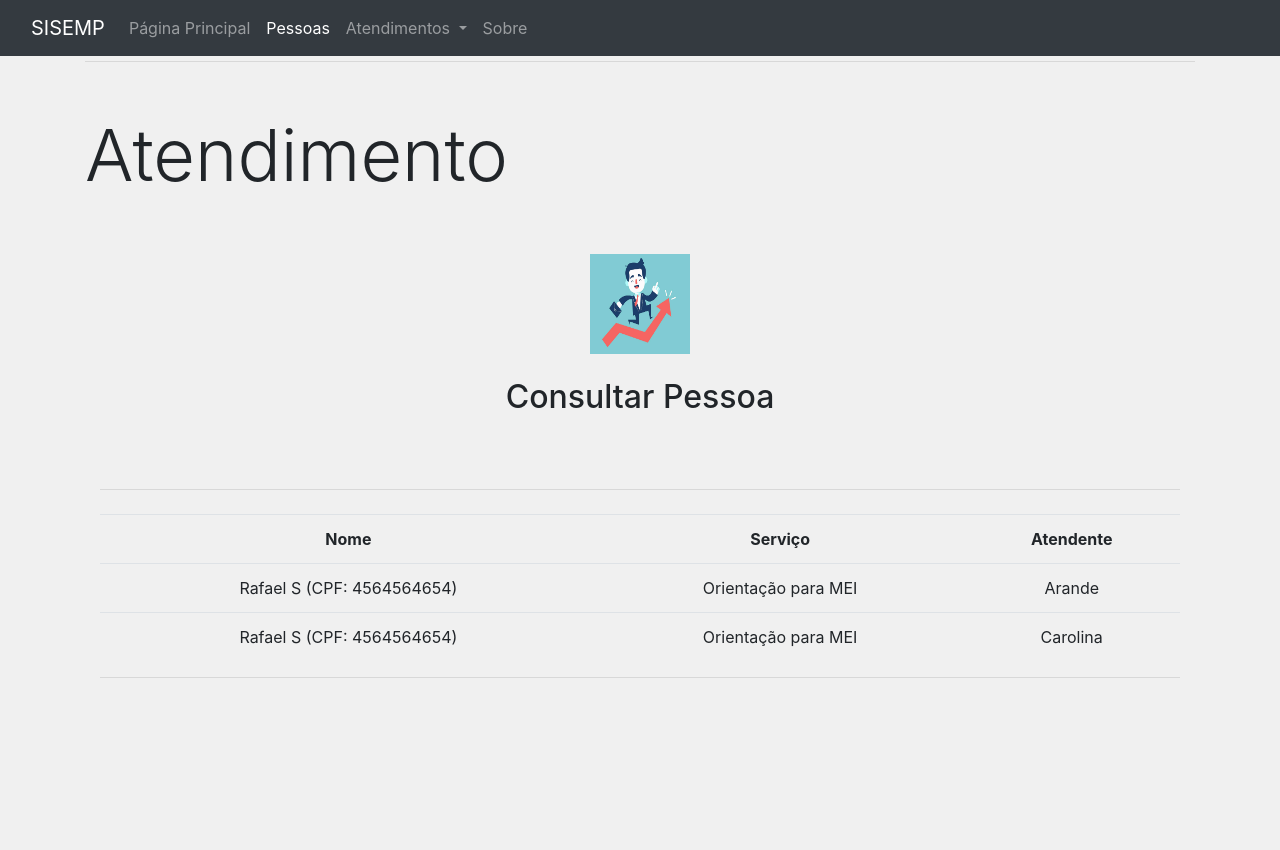
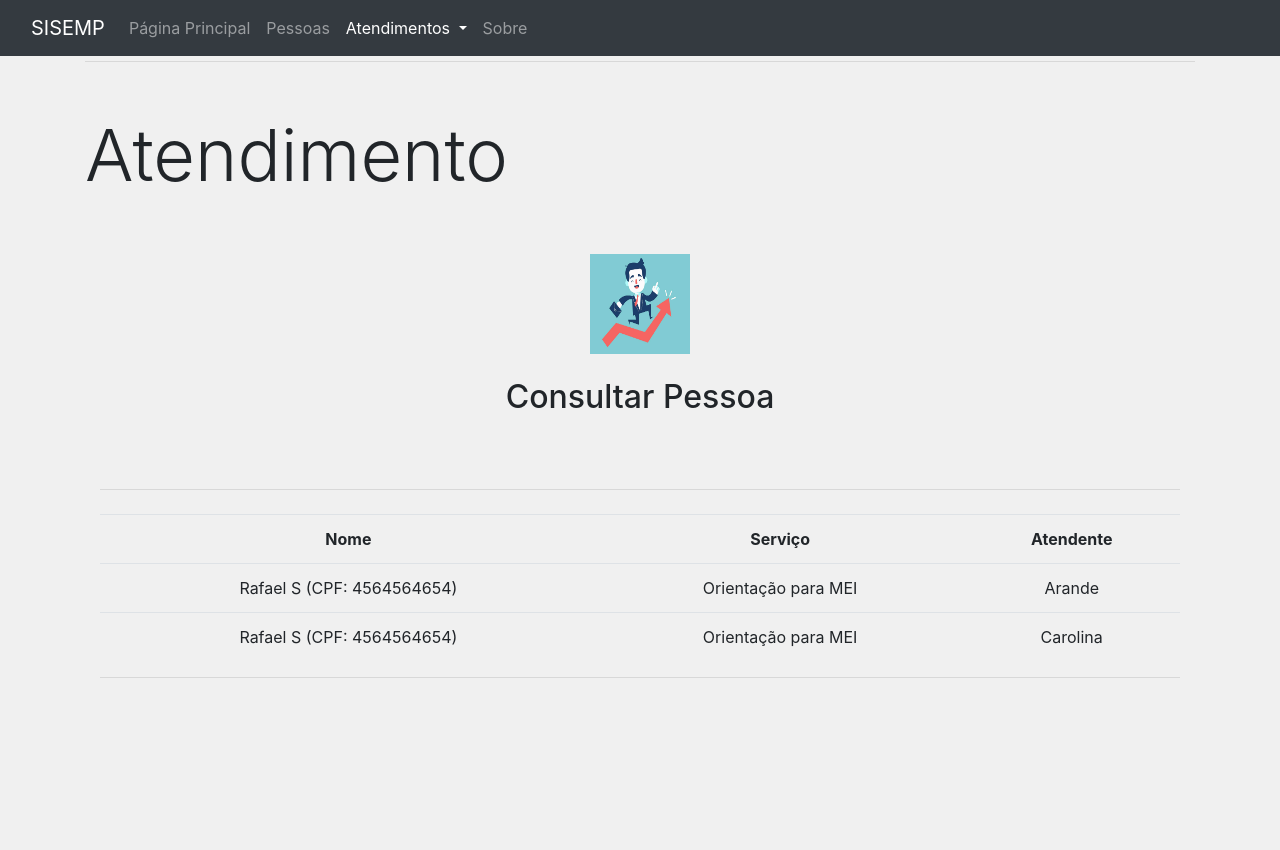
Before and after one commit to PI2Univesp/SISEMP, a Django app: page /listar/atendimento/ in a window 1280 px wide. Run offline with Django 4.2, Linux system fonts and the light colour scheme; data comes from the database, SQL or seed files in the repository; some libraries are stand-ins or nearby versions.

Commit message:
Second Commit

```diff
--- a/cadastros/templates/cadastros/listas/atendimento.html
+++ b/cadastros/templates/cadastros/listas/atendimento.html
@@ -36,11 +36,11 @@
                         <a class="nav-link" aria-current="page" href="{% url 'home' %}">Página Principal</a>
                     </li>
                     <li class="nav-item">
-                        <a class="nav-link active" href="{% url 'listar-pessoa' %}">Pessoas</a>
+                        <a class="nav-link" href="{% url 'listar-pessoa' %}">Pessoas</a>
 
                     </li>
                     <li class="nav-item dropdown">
-                        <a class="nav-link dropdown-toggle" href="#" id="navbarDropdown" role="button"
+                        <a class="nav-link dropdown-toggle active" href="#" id="navbarDropdown" role="button"
                             data-bs-toggle="dropdown" aria-expanded="false">
                             Atendimentos
                         </a>
```
Also changed, not shown: 1 other file.
